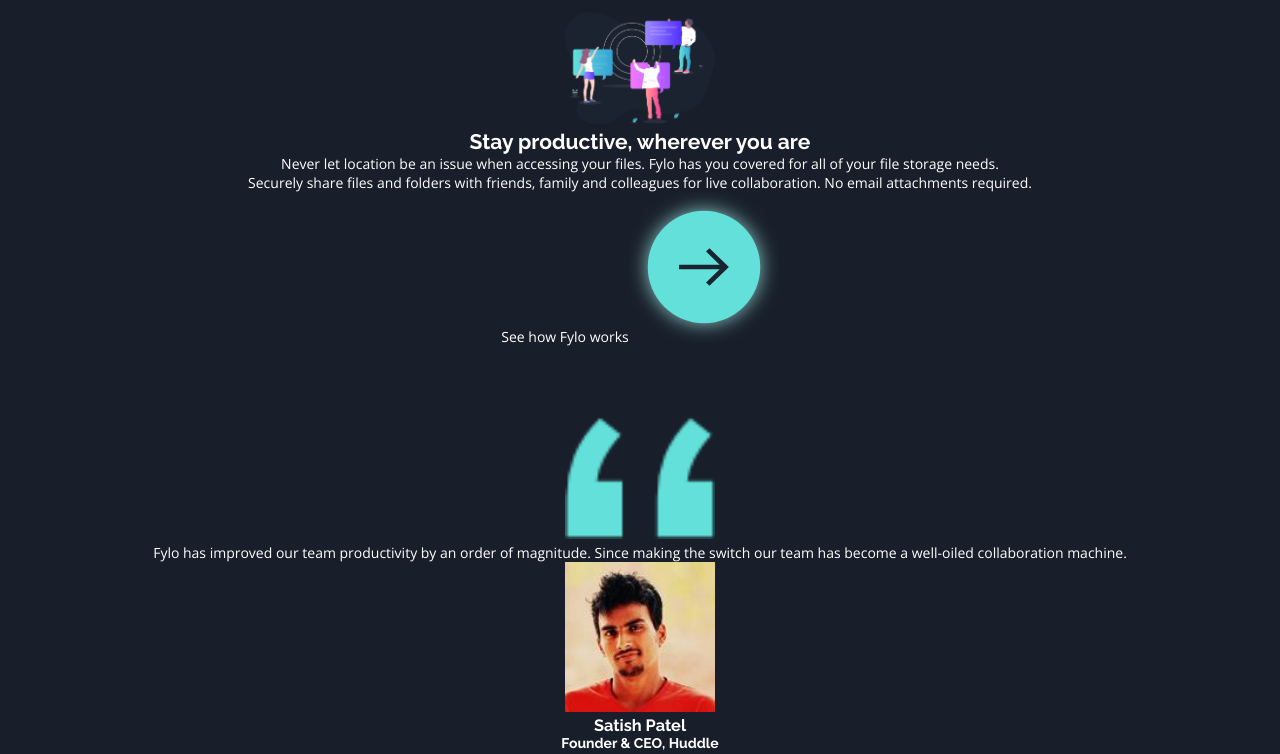
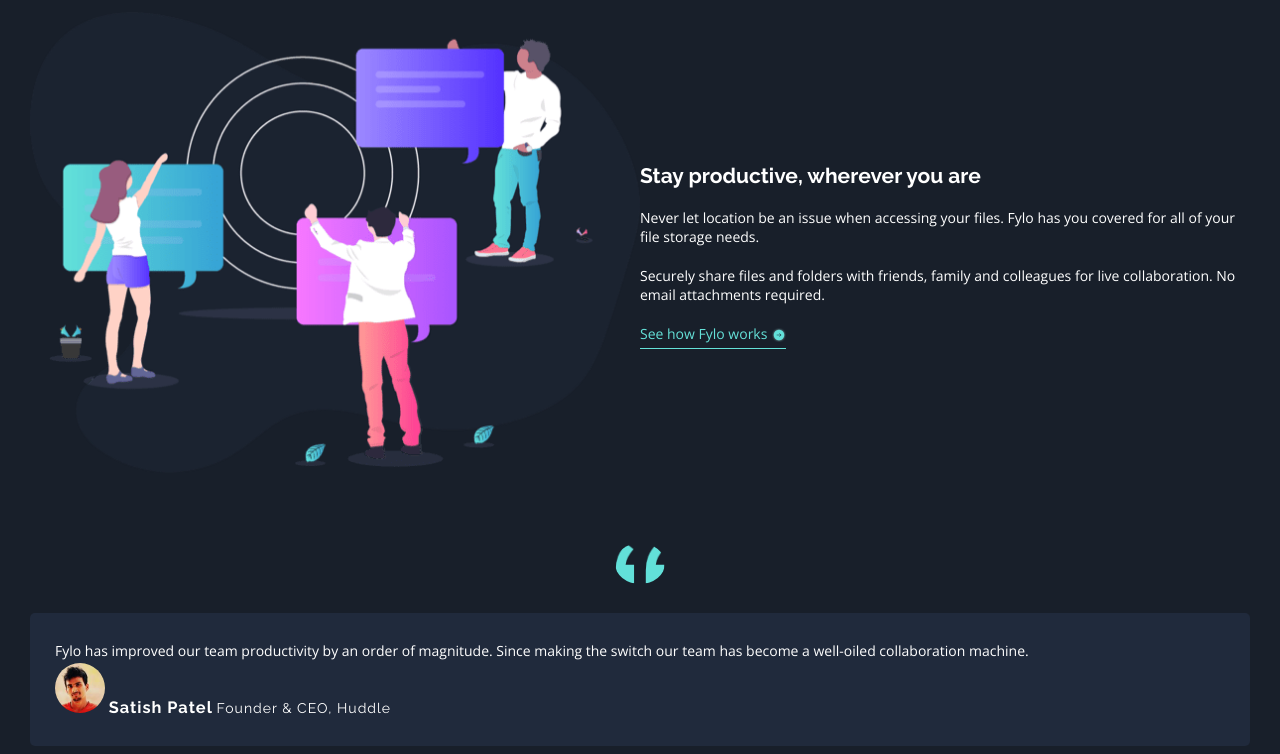
Before and after one commit to josepharsenicsulfate/fylo-dark, a plain HTML site: page index.html in a window 1280 px wide. Shown: the part 1460-2214 px from the top of the page. Drawn offline with nearby package versions, Linux system fonts and the light colour scheme.

Commit message:
fill content adjust spacing testimonials work on cards (footer WIP)

```diff
--- a/assets/css/footer.css
+++ b/assets/css/footer.css
@@ -1,3 +1,3 @@
 footer{
-    background-color: var(--dark-blue-footer);
+    background-color: var(--dark-blue-footer-);
 }
--- a/assets/css/sections.css
+++ b/assets/css/sections.css
@@ -39,6 +39,61 @@ section.features h2{
     margin: 15px 0;
 }
 
+section.fill-content{
+    display: grid;
+    grid-template-columns: 100%;
+
+    text-align: start;
+}
+
+section.fill-content div > *{
+    margin: 20px 0;
+}
+
+section.fill-content img{
+    width: 100%;
+}
+
+section.fill-content div a{
+    color: var(--cyan-);
+    padding-bottom: 5px;
+    border-bottom: 1px solid var(--cyan-);
+}
+
+section.fill-content div a img{
+    height: 1em;
+    width: auto;
+
+    vertical-align: middle;
+    margin-left: 5px;
+}
+
+section.testimonial img{
+    width: 50px;
+    border-radius: 50%;
+}
+
+section.testimonial .card{
+    text-align: start;
+
+    background-color: var(--dark-blue-card-);
+    border-radius: 5px;
+
+    padding: 25px;
+    margin: 25px 0;
+
+    line-height: 25px;
+}
+
+section.testimonial .card h4{
+    font-weight: 100;
+}
+
+section.testimonial .card :not(p){
+    display: inline-block;
+    letter-spacing: 1px;
+}
+
 @media (min-width: 768px){
     section.intro{
         padding: 35px 25%;
@@ -57,6 +112,18 @@ section.features h2{
     section.features > * {
         padding: 25px;
     }
+
+    section.fill-content{
+        grid-template-columns: 50% 50%;
+    }
+
+    section.fill-content div{
+        margin: auto 0;
+    }
+
+    section.fill-content img{
+        width: 100%;
+    }
 }
 
 @media (min-width: 1440px){
--- a/assets/css/style.css
+++ b/assets/css/style.css
@@ -4,8 +4,8 @@
 :root{
     --dark-blue-intro-email-: hsl(217, 28%, 15%);
     --dark-blue-main-bg-: hsl(218, 28%, 13%);
-    --dark-blue-footer: hsl(216, 53%, 9%);
-    --dark-blue-card: hsl(219, 30%, 18%);
+    --dark-blue-footer-: hsl(216, 53%, 9%);
+    --dark-blue-card-: hsl(219, 30%, 18%);
 
     --cyan-: hsl(176, 68%, 64%);
     --blue-: hsl(198, 60%, 50%);
--- a/index.html
+++ b/index.html
@@ -76,6 +76,7 @@
 
   <section class="fill-content">
     <img src="assets/images/illustration-stay-productive.png" alt="">
+    <div>
       <h1>Stay productive, wherever you are</h1>
       <p>
         Never let location be an issue when accessing your files. Fylo has you covered for all of your file storage needs.
@@ -84,6 +85,7 @@
         Securely share files and folders with friends, family and colleagues for live collaboration. No email attachments required.
       </p>
       <a href="#">See how Fylo works<img src="assets/images/icon-arrow.svg" alt=""></a>
+    </div>
   </section>
 
   <section class="testimonial">
```
Lines whose indentation alone changed are shown as unchanged.
